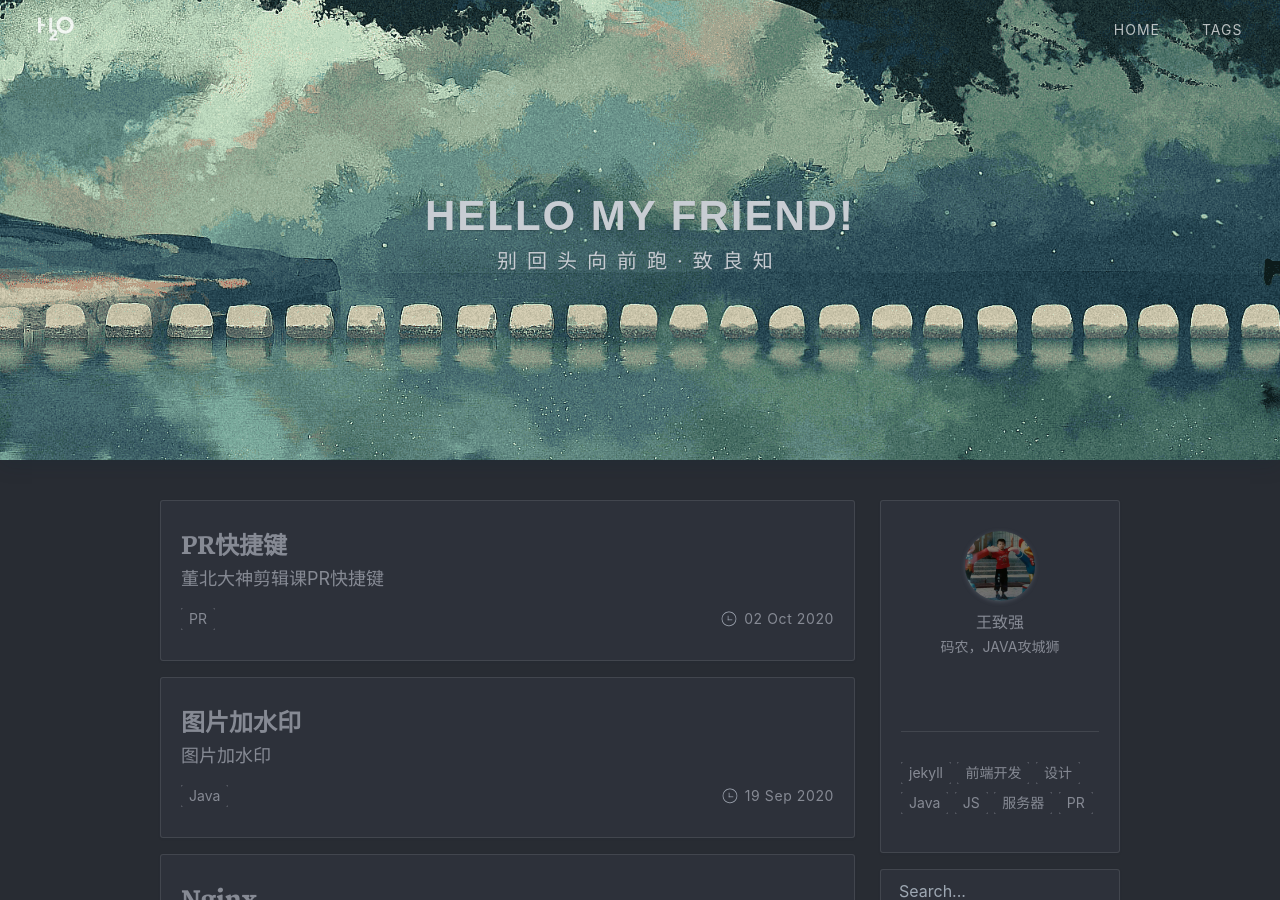
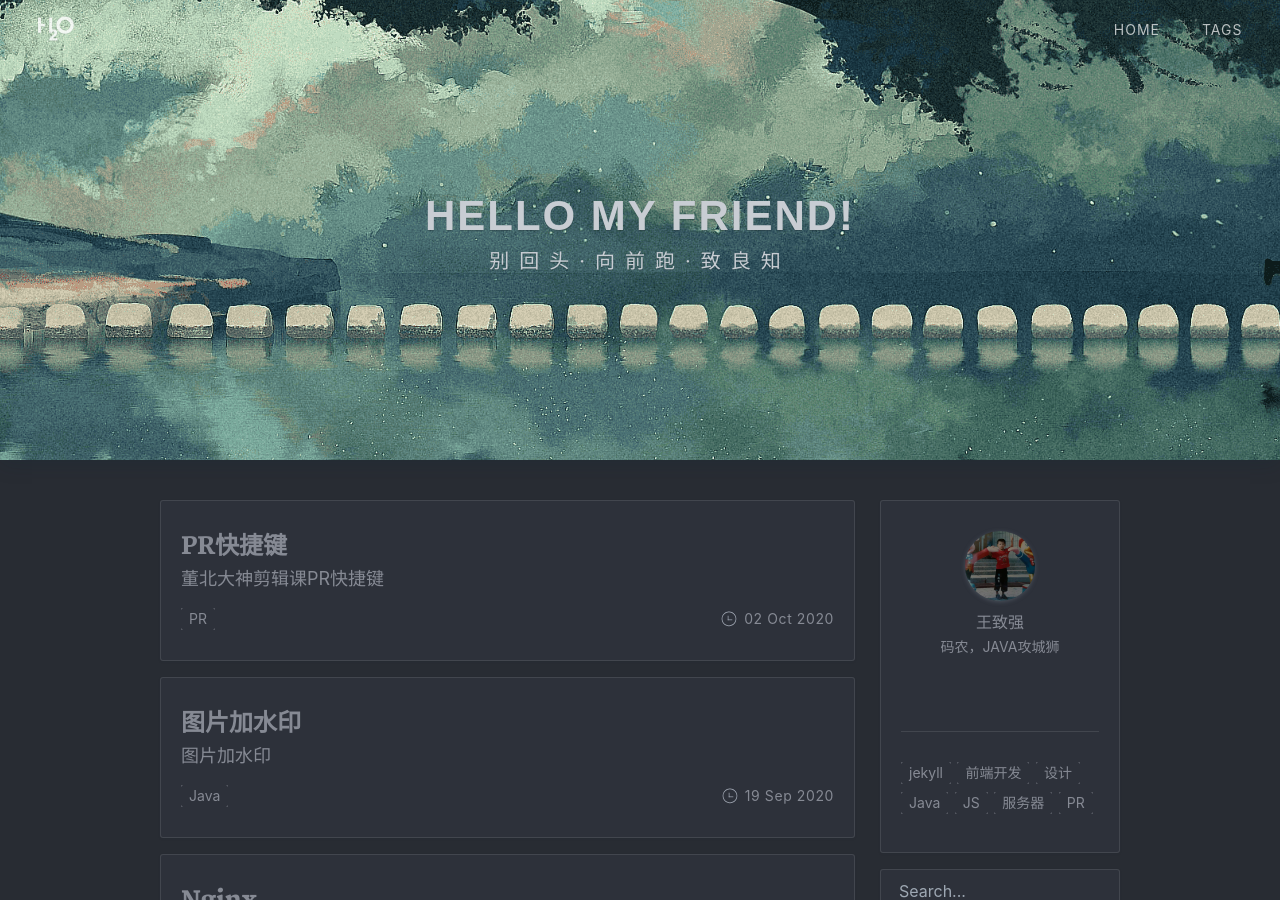
Before and after one commit to DaAQiang/daaqiang.github.io, a Jekyll site: the page built from index.html, in a window 1280 px wide and 900 px high. Built offline with Jekyll 4.4.1, drawn with Linux system fonts in a browser that asks for light colours; nearby versions of some CDN libraries; the list of posts is cut into pages by our own code; a style sheet for code colours, icons or effects is not loaded.

```diff
--- a/index.html
+++ b/index.html
@@ -1,7 +1,7 @@
 ---
 layout: default
 home-title: HELLO MY FRIEND!
-description: 别回头向前跑·致良知
+description: 别回头·向前跑·致良知
 ---
 
 {% include header.html %}
```
